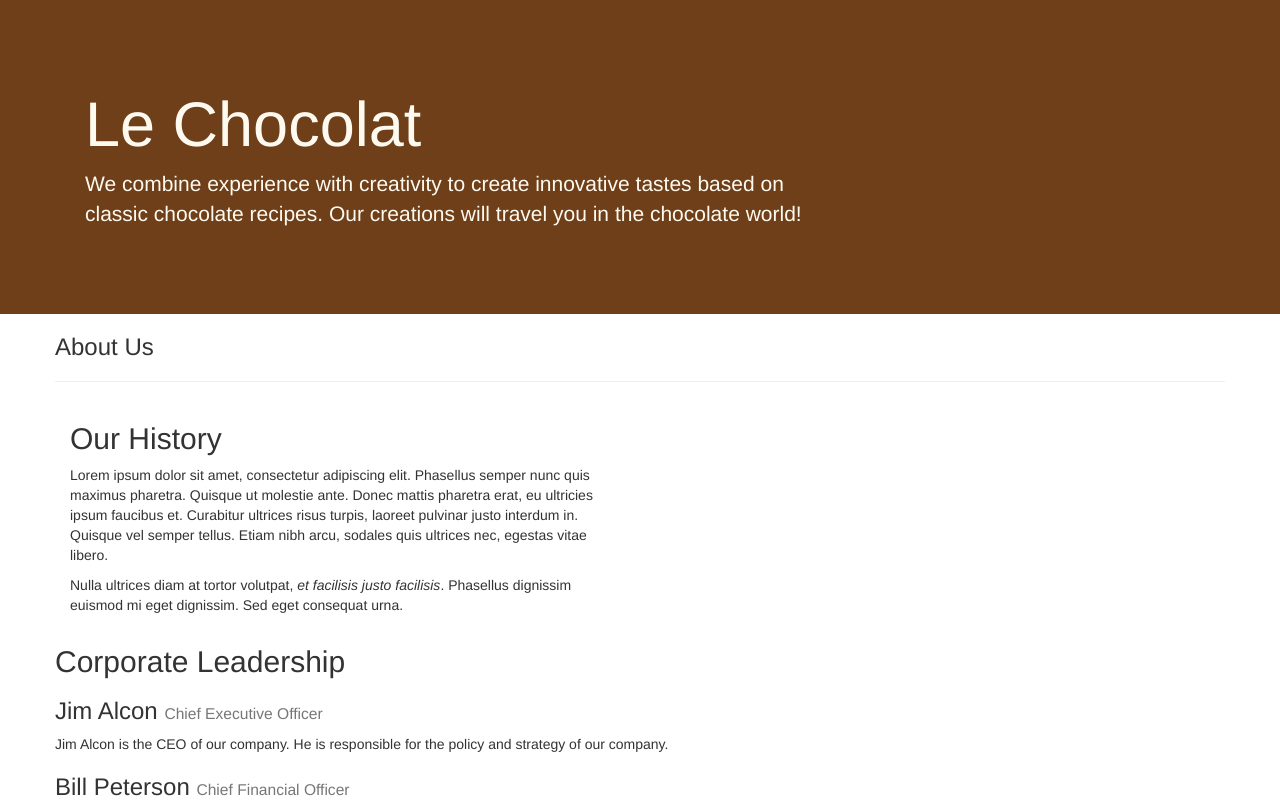
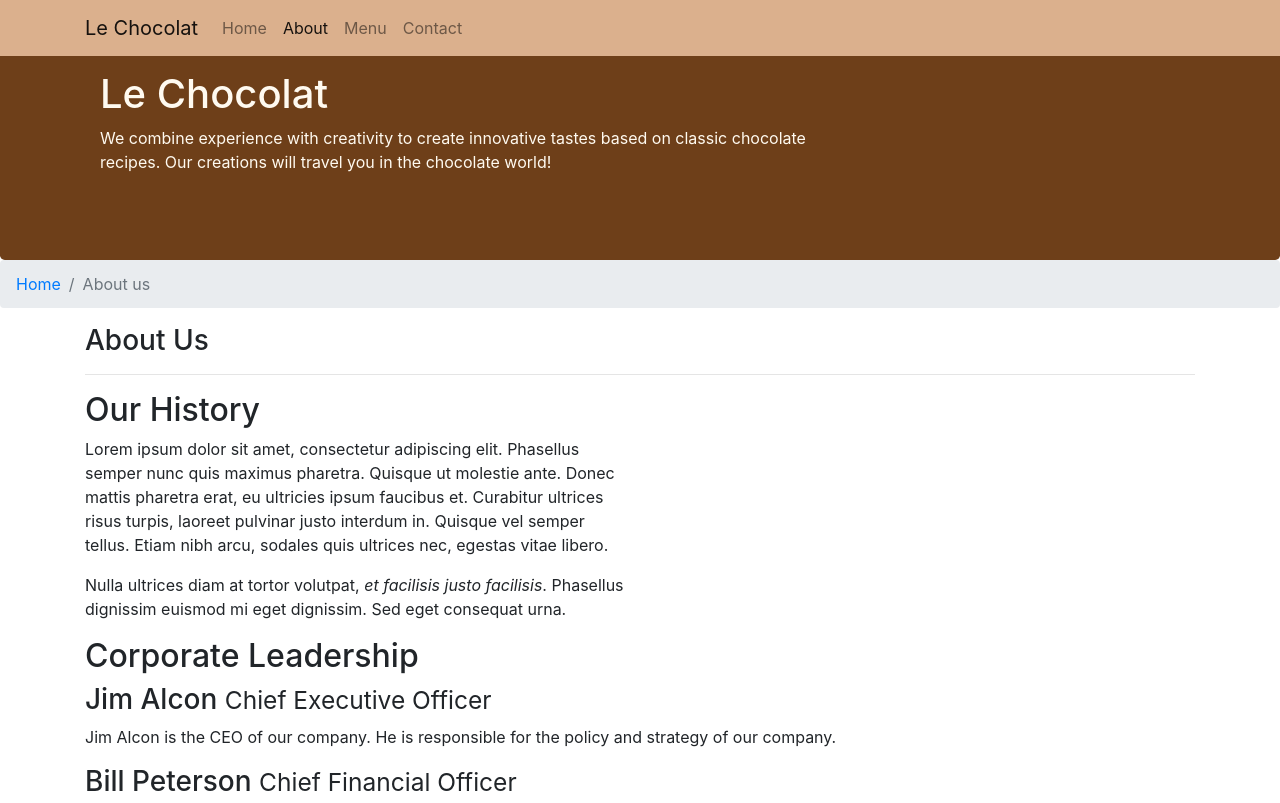
Before and after one commit to harasoilem/LeChocolat, a plain HTML site: page aboutus.html in a window 1280 px wide. Shown: the top 803 px of the page. Drawn offline with nearby package versions, Linux system fonts and the light colour scheme.

Commit message:
Navbar and Breadcrumbs

```diff
--- a/aboutus.html
+++ b/aboutus.html
@@ -15,6 +15,23 @@
 </head>
 
 <body>
+    <nav class="navbar navbar-expand-md navbar-light bg-light fixed-top ">
+
+        <div class="container">
+            <a class="navbar-brand" href="./index.html">Le Chocolat</a>
+            <button class="navbar-toggler" type="button" data-toggle="collapse" data-target="#Navbar">
+                <span class="navbar-toggler-icon"></span>
+            </button>
+            <div class="collapse navbar-collapse" id="Navbar">
+                <ul class="navbar-nav">
+                    <li class="nav-item "><a class="nav-link" href="./index.html">Home</a></li>
+                    <li class="nav-item active"><a class="nav-link" href="#">About</a></li>
+                    <li class="nav-item"><a class="nav-link" href="#">Menu</a></li>
+                    <li class="nav-item"><a class="nav-link" href="#">Contact</a></li>
+                </ul>
+            </div>
+        </div>
+    </nav>
 
     <header class="jumbotron">
         <div class="container">
@@ -29,6 +46,12 @@
             </div>
         </div>
     </header>
+    <nav aria-label="breadcrumb">
+            <ol class="breadcrumb">
+              <li class="breadcrumb-item"><a href="./index.html">Home</a></li>
+              <li class="breadcrumb-item active" aria-current="page">About us</li>
+            </ol>
+          </nav>
 
     <div class="container">
         <div class="row">
@@ -60,13 +83,16 @@
                 <p class="d-none d-sm-block "> Jim Alcon is the CEO of our company. He is responsible for the policy and
                     strategy of our company. </p>
                 <h3>Bill Peterson <small>Chief Financial Officer </small></h3>
-                <p class="d-none dsm-block">Bill Peterson is the CFO of our company. He is responsible for all the financial decisions of our
+                <p class="d-none dsm-block">Bill Peterson is the CFO of our company. He is responsible for all the
+                    financial decisions of our
                     company. </p>
                 <h3>John Cook <small>Chef</small></h3>
-                <p class="d-none dsm-block">Our Chef, John Cook has specialized in the production of chocolates and he has created the receipts
+                <p class="d-none dsm-block">Our Chef, John Cook has specialized in the production of chocolates and he
+                    has created the receipts
                     for our chocolates. </p>
                 <h3>Vasilis Wilson <small>Sous-chef </small></h3>
-                <p class="d-none dsm-block">Vasilis Wilson is well informed of all the current trends in pastry and contributes his innovative
+                <p class="d-none dsm-block">Vasilis Wilson is well informed of all the current trends in pastry and
+                    contributes his innovative
                     ideas in our products. </p>
             </div>
         </div>
--- a/css/styles.css
+++ b/css/styles.css
@@ -24,3 +24,11 @@ address{
     margin:0px;
     color:#0f0f0f;
 }
+.bg-light {
+    background-color: #dbb08d !important;
+}
+view raw
+body{
+    padding:50px 0px 0px 0px;
+    z-index:0;
+}
```
Also changed, not shown: index.html (+30 -10 lines).
